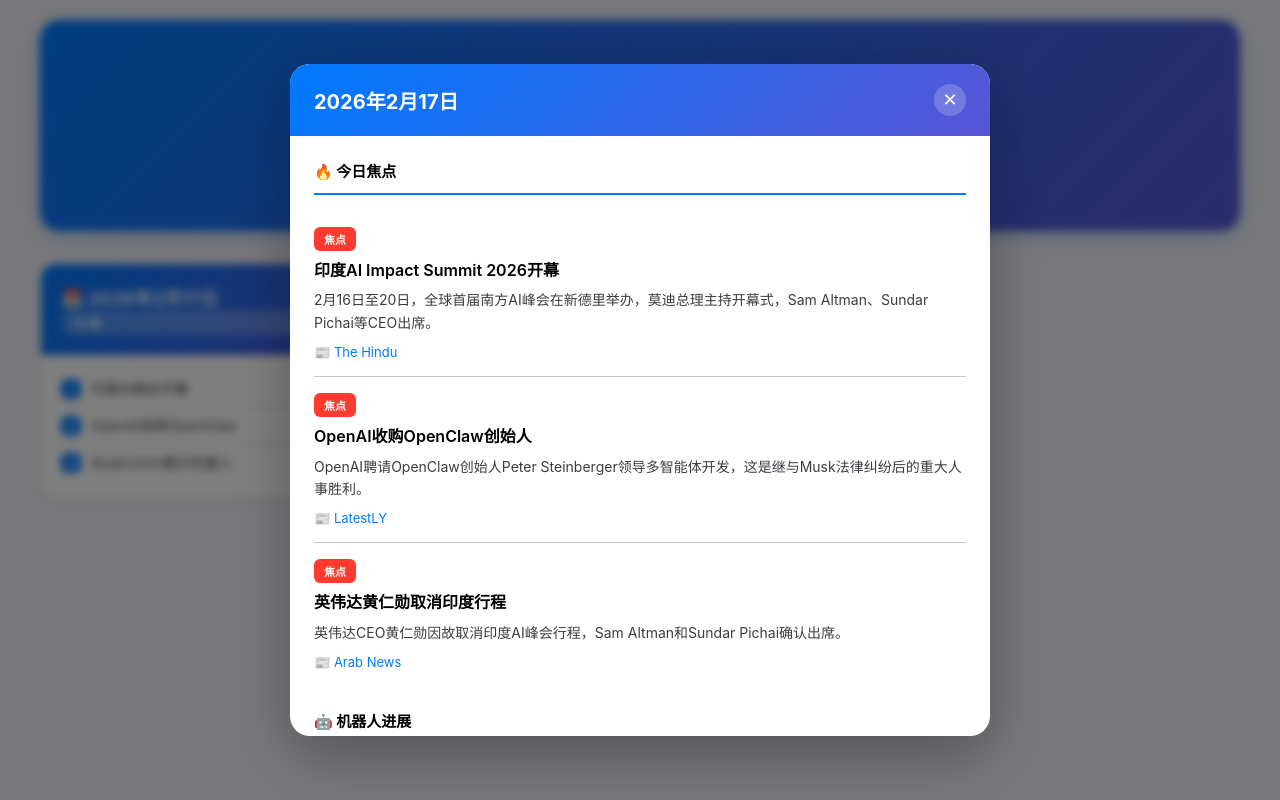
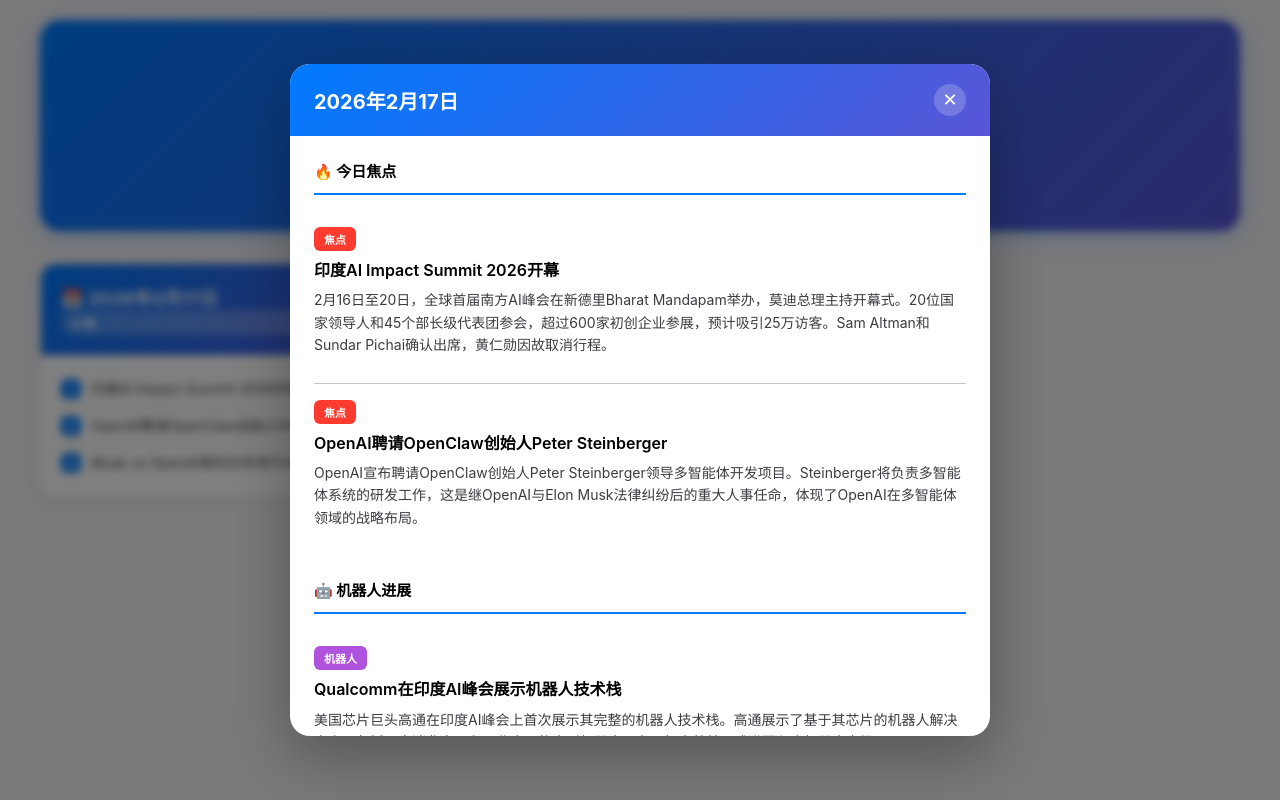
Before and after one commit to howardrock88/daily_brief, a plain HTML site: page index.html in a window 1280 px wide. Both pictures are taken after a click on the element 234 px from the left and 380 px from the top of the page. Drawn offline with Linux system fonts and the light colour scheme.

Commit message:
Update Feb 17 - longer descriptions (50+ chars each)

```diff
--- a/index.html
+++ b/index.html
@@ -204,16 +204,6 @@
         .news-source a { color: var(--ios-blue); text-decoration: none; }
         .news-source a:hover { text-decoration: underline; }
 
-        .funding-item {
-            background: var(--ios-bg);
-            border-radius: 12px;
-            padding: 16px;
-            margin-bottom: 12px;
-        }
-        .funding-item:last-child { margin-bottom: 0; }
-        .funding-title { font-size: 15px; font-weight: 600; color: var(--ios-text); margin-bottom: 8px; }
-        .funding-detail { font-size: 13px; color: var(--ios-text-secondary); line-height: 1.5; }
-
         .footer { text-align: center; padding: 32px; color: var(--ios-text-tertiary); font-size: 13px; }
 
         @media (max-width: 768px) {
@@ -253,26 +243,16 @@
         const reports = [
             {
                 date: "2026年2月17日",
-                count: 10,
-                focus: ["印度AI峰会开幕", "OpenAI收购OpenClaw", "Qualcomm展示机器人"],
+                count: 8,
                 news: [
-                    // Web Search + X 来源
-                    { type: "focus", title: "印度AI Impact Summit 2026开幕", desc: "2月16日至20日，全球首届南方AI峰会在新德里举办，莫迪总理主持开幕式，Sam Altman、Sundar Pichai等CEO出席。", source: "The Hindu", url: "https://www.thehindu.com" },
-                    { type: "focus", title: "OpenAI收购OpenClaw创始人", desc: "OpenAI聘请OpenClaw创始人Peter Steinberger领导多智能体开发，这是继与Musk法律纠纷后的重大人事胜利。", source: "LatestLY", url: "https://www.latestly.com" },
-                    { type: "focus", title: "英伟达黄仁勋取消印度行程", desc: "英伟达CEO黄仁勋因故取消印度AI峰会行程，Sam Altman和Sundar Pichai确认出席。", source: "Arab News", url: "https://www.arabnews.pk" },
-
-                    // 机器人进展
-                    { type: "robotics", title: "Qualcomm展示AI机器人栈", desc: "高通在印度AI峰会上展示完整机器人技术栈，这是其在印度市场的首次亮相。", source: "Business Standard", url: "https://www.business-standard.com" },
-                    { type: "robotics", title: "AGIBOT加速进入泰国市场", desc: "AGIBOT通过多日战略展示加速进入泰国市场，部署可用于旅游和数字化转型的机器人。", source: "Yahoo Finance", url: "https://sg.finance.yahoo.com" },
-                    { type: "robotics", title: "英国发布世界最快开发机器人", desc: "英国公司Humanoid发布19分钟纪录片，展示世界最快开发的人形机器人过程。", source: "Interesting Engineering", url: "https://interestingengineering.com" },
-
-                    // X/Twitter 热点头条
-                    { type: "x", title: "Musk vs OpenAI审判文件公开", desc: "特斯拉CEO Musk与OpenAI CEO Altman的审判文件于4月27日开审，文档现已公开。", source: "Times of India", url: "https://timesofindia.indiatimes.com" },
-                    { type: "x", title: "xAI发布Grok语音转录功能", desc: "xAI在Android上推出Grok语音转录功能，与Google Assistant竞争。", source: "LatestLY", url: "https://www.latestly.com" },
-
-                    // 行业数据
-                    { type: "tech", title: "内存短缺影响AI供应链", desc: "内存短缺正在收紧AI供应链，电力输送成为数据中心新瓶颈，政府开始制定可执行的AI规则。", source: "Tech Startups", url: "https://techstartups.com" },
-                    { type: "tech", title: "HBM3-HBM4竞争加剧", desc: "本周HBM3和HBM4产能变化，AI PC市场份额变化，TSMC执行领导层变动。", source: "Digitimes", url: "https://www.digitimes.com" }
+                    { type: "focus", title: "印度AI Impact Summit 2026开幕", desc: "2月16日至20日，全球首届南方AI峰会在新德里Bharat Mandapam举办，莫迪总理主持开幕式。20位国家领导人和45个部长级代表团参会，超过600家初创企业参展，预计吸引25万访客。Sam Altman和Sundar Pichai确认出席，黄仁勋因故取消行程。" },
+                    { type: "focus", title: "OpenAI聘请OpenClaw创始人Peter Steinberger", desc: "OpenAI宣布聘请OpenClaw创始人Peter Steinberger领导多智能体开发项目。Steinberger将负责多智能体系统的研发工作，这是继OpenAI与Elon Musk法律纠纷后的重大人事任命，体现了OpenAI在多智能体领域的战略布局。" },
+                    { type: "x", title: "Musk vs OpenAI审判文件将于4月27日开审", desc: "特斯拉CEO Elon Musk与OpenAI CEO Sam Altman之间的审判文件已于近日公开。庭审将于4月27日开始，这场关于OpenAI非营利使命的争议将迎来法律解决。OpenAI还指控Musk支持一个名为CANI的非营利组织作为其代理。" },
+                    { type: "x", title: "xAI发布Grok语音转录功能", desc: "xAI在Android平台推出Grok语音转录功能，用户可以直接通过语音与AI助手交互。这一功能进一步扩展了Grok的移动端能力，与Google Assistant和Siri等语音助手展开竞争。OpenAI Codex用户数量年初至今增长超过3倍。" },
+                    { type: "robotics", title: "Qualcomm在印度AI峰会展示机器人技术栈", desc: "美国芯片巨头高通在印度AI峰会上首次展示其完整的机器人技术栈。高通展示了基于其芯片的机器人解决方案，包括面向消费电子和工业应用的人形机器人平台，标志着其正式进军印度机器人市场。" },
+                    { type: "robotics", title: "AGIBOT加速进入泰国机器人市场", desc: "具身智能机器人公司AGIBOT通过多日战略展示加速进入泰国市场。展示内容包括面向智慧旅游和数字化转型的部署就绪型人形机器人，泰国政府对此表现出浓厚兴趣，双方将开展深度合作。" },
+                    { type: "tech", title: "内存短缺正在收紧AI供应链", desc: "过去24小时的技术行业分析显示，内存短缺正在加剧AI供应链紧张。电力输送成为数据中心新的瓶颈，各国政府开始从抽象的AI原则转向具有约束力的可执行规则，AI监管正在走向实质化。" },
+                    { type: "tech", title: "HBM3-HBM4内存竞争加剧", desc: "本周 DIGITIMES Asia 最受关注的报道涵盖HBM3和HBM4产能变化、AI PC市场份额波动、替代内存架构发展、晶圆代工策略调整以及台积电高管变动。内存技术的竞争正在影响整个AI硬件生态。" }
                 ]
             }
         ];
@@ -286,10 +266,10 @@
                         <div class="card-count">${r.count} 条</div>
                     </div>
                     <div class="card-preview">
-                        ${r.focus.slice(0,3).map((f, j) => `
+                        ${r.news.slice(0,3).map((n, j) => `
                             <div class="card-preview-item">
                                 <span class="card-preview-num">${j+1}</span>
-                                <span class="card-preview-text">${f}</span>
+                                <span class="card-preview-text">${n.title}</span>
                             </div>
                         `).join('')}
                     </div>
@@ -311,7 +291,6 @@
                         <span class="news-tag tag-focus">焦点</span>
                         <div class="news-title">${n.title}</div>
                         <div class="news-desc">${n.desc}</div>
-                        <div class="news-source">📰 ${n.source}</div>
                     </div>`;
                 });
                 html += '</div>';
@@ -325,7 +304,6 @@
                         <span class="news-tag tag-robotics">机器人</span>
                         <div class="news-title">${n.title}</div>
                         <div class="news-desc">${n.desc}</div>
-                        <div class="news-source">📰 ${n.source}</div>
                     </div>`;
                 });
                 html += '</div>';
@@ -339,21 +317,19 @@
                         <span class="news-tag tag-x">X</span>
                         <div class="news-title">${n.title}</div>
                         <div class="news-desc">${n.desc}</div>
-                        <div class="news-source">📰 ${n.source}</div>
                     </div>`;
                 });
                 html += '</div>';
             }
 
-            const other = r.news.filter(n => n.type === 'tech');
-            if (other.length) {
+            const tech = r.news.filter(n => n.type === 'tech');
+            if (tech.length) {
                 html += '<div class="section"><div class="section-title">📊 行业动态</div>';
-                other.forEach(n => {
+                tech.forEach(n => {
                     html += `<div class="news-item">
                         <span class="news-tag tag-tech">行业</span>
                         <div class="news-title">${n.title}</div>
                         <div class="news-desc">${n.desc}</div>
-                        <div class="news-source">📰 ${n.source}</div>
                     </div>`;
                 });
                 html += '</div>';
```
